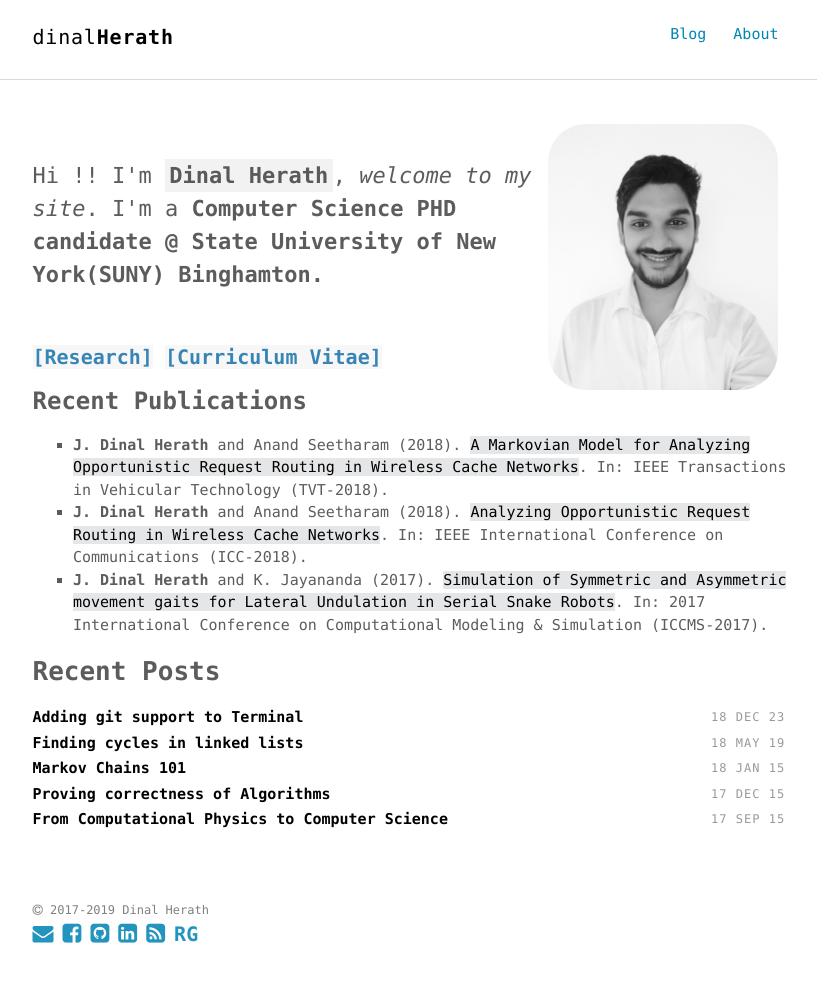
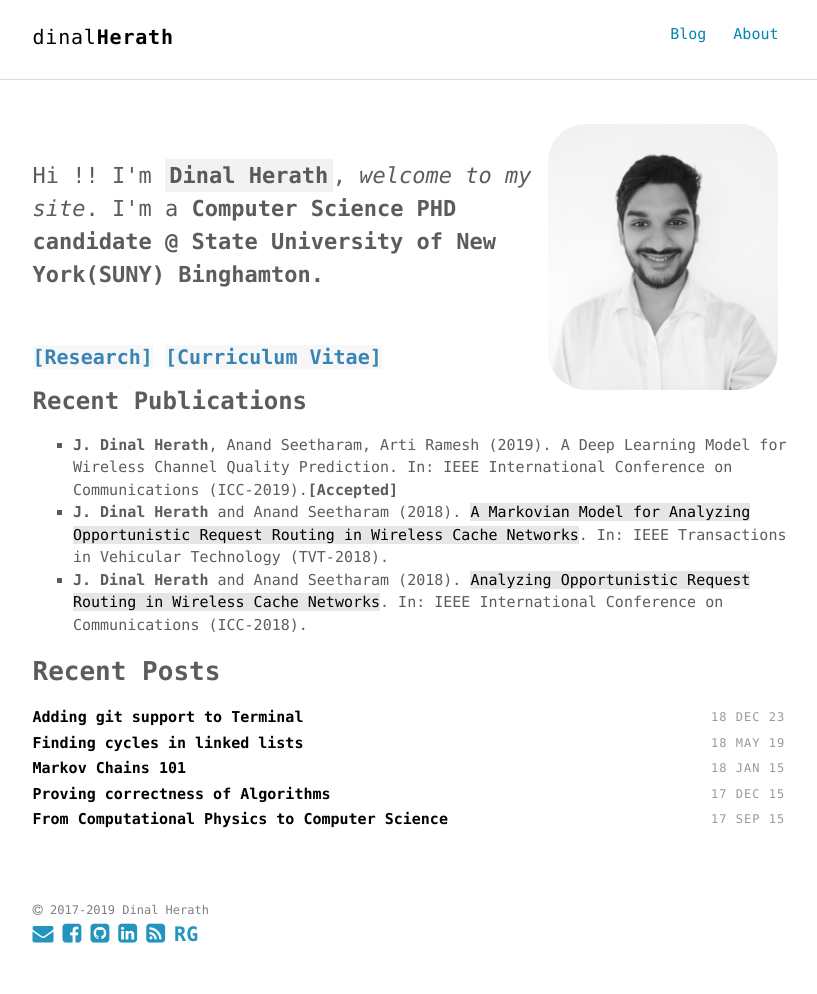
Before and after one commit to dherath/dherath.github.io, a Jekyll site: the page built from index.html, in a window 1280 px wide. Shown: the whole page, without its empty margins (230-1047 px from the left). Built offline with Jekyll 4.4.1, drawn with Linux system fonts in a browser that asks for light colours.

Commit message:
updated site info- icc19 paper

```diff
--- a/index.html
+++ b/index.html
@@ -10,9 +10,9 @@ title: Home
     <h3> Recent Publications </h3>
     <ul>
       <!--<li><strong>J. Dinal Herath</strong> and Anand Seetharam (2018). Analyzing Opportunistic Request Routing in Wireless Cache Networks.<span style="background-color: #e5e6e8"> <strong>`Accepted`</strong></span> to IEEE International Conference on Communications(ICC) 2018.</li>-->
+      <li><strong>J. Dinal Herath</strong>, Anand Seetharam, Arti Ramesh (2019). A Deep Learning Model for Wireless Channel Quality Prediction. In: IEEE International Conference on Communications (ICC-2019).<strong>[Accepted]</strong></li>
       <li><strong>J. Dinal Herath</strong> and Anand Seetharam (2018). <span style="background-color: #e5e6e8"><a href="{{site.url}}/papers/2018tvt.pdf">A Markovian Model for Analyzing Opportunistic Request Routing in Wireless Cache Networks</a></span>. In: IEEE Transactions in Vehicular Technology (TVT-2018).</li>
       <li><strong>J. Dinal Herath</strong> and Anand Seetharam (2018). <span style="background-color: #e5e6e8"><a href="{{site.url}}/papers/2018ICC.pdf">Analyzing Opportunistic Request Routing in Wireless Cache Networks</a></span>. In: IEEE International Conference on Communications (ICC-2018).</li>
-      <li><strong>J. Dinal Herath</strong> and K. Jayananda (2017). <span style="background-color: #e5e6e8"><a href="https://www.researchgate.net/publication/317015239_Simulation_of_Symmetric_and_Asymmetric_movement_gaits_for_Lateral_Undulation_in_Serial_Snake_Robots" target="blank">Simulation of Symmetric and Asymmetric movement gaits for Lateral Undulation in Serial Snake Robots</a></span>. In: 2017 International Conference on Computational Modeling & Simulation (ICCMS-2017).</li>
     </ul>
     <h2> Recent Posts </h2>
     {% assign postCounter = 0 %}
```
Also changed, not shown: about.md (+2 -0 lines), 16 other files.
